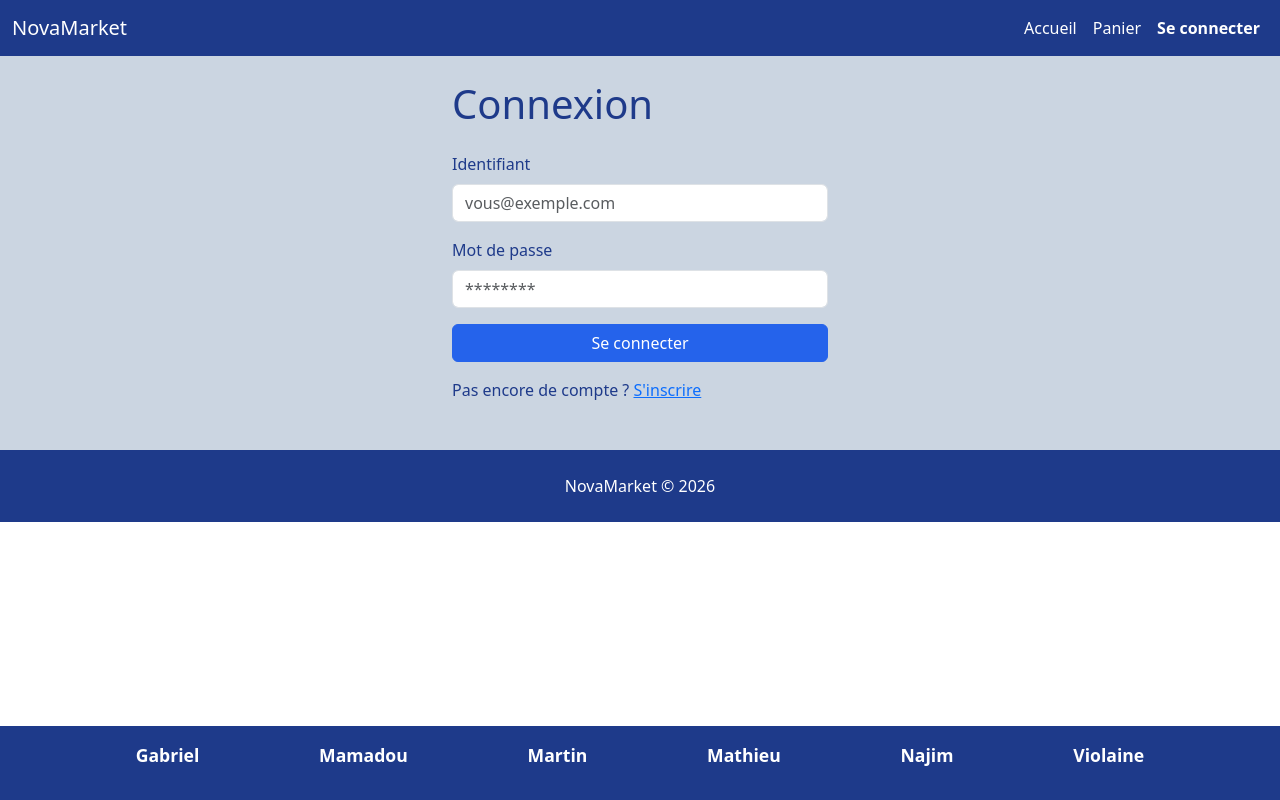
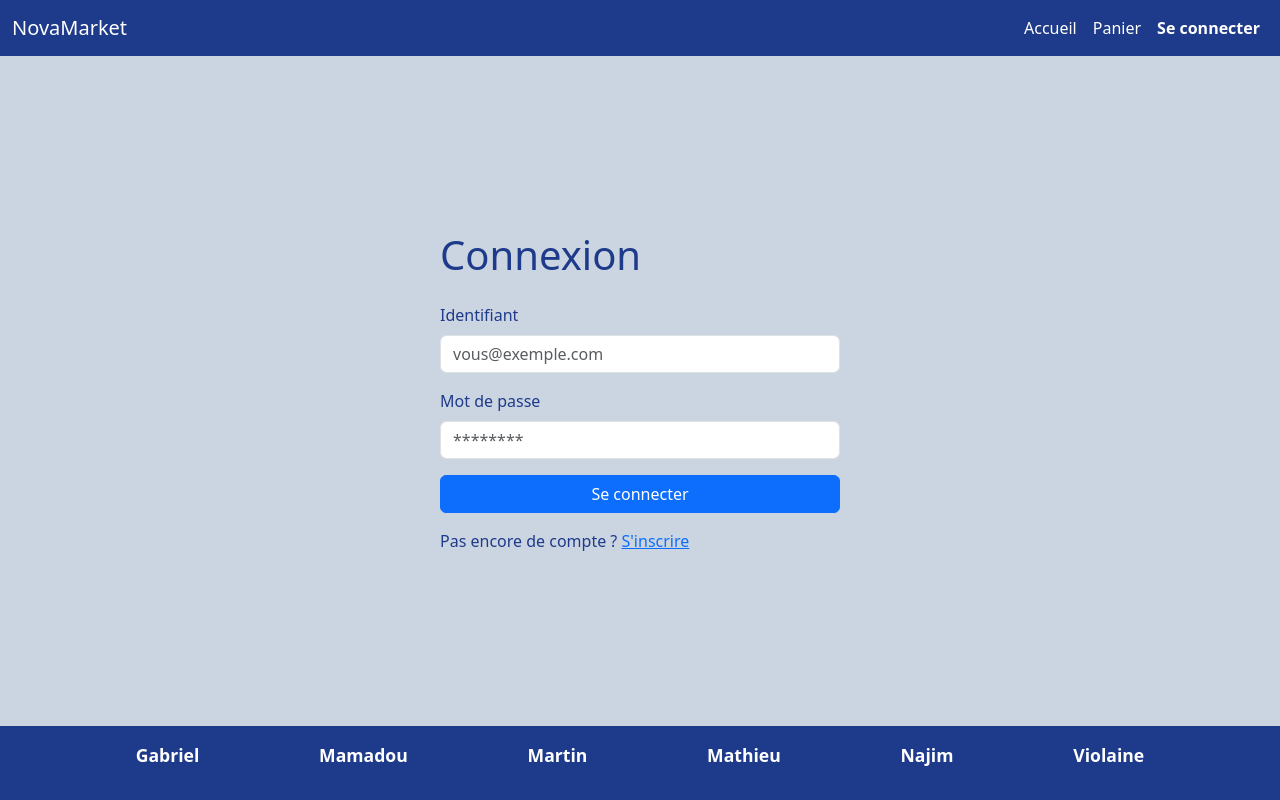
Before and after one commit to ViolaineLebec/Fake-Store-avec-IA, an Angular app: page /login in a window 1280 px wide. Built offline with nearby package versions, Linux system fonts and the light colour scheme.

Commit message:
Navbar et footer de Violaine mergée avec mon travail sur login et inscription

```diff
--- a/src/app/inscription/inscription.html
+++ b/src/app/inscription/inscription.html
@@ -1,32 +1,5 @@
-<!DOCTYPE html>
-<html lang="fr">
-<head>
-<meta charset="UTF-8">
-<title>NovaMarket - Connexion</title>
-<link href="https://cdn.jsdelivr.net/npm/bootstrap@5.3.3/dist/css/bootstrap.min.css" rel="stylesheet">
-<style>
-  body { background-color: #CBD5E1; color: #1E3A8A; }
-  .navbar { background-color: #1E3A8A !important; }
-  .navbar-brand, .nav-link { color: #FFFFFF !important; }
-  .form-control { background-color: #FFFFFF; }
-  .btn-primary { background-color: #2563EB; border-color: #2563EB; color: #FFFFFF; }
-  footer { background-color: #1E3A8A; color: #FFFFFF; }
-</style>
-</head>
-<body>
-
-<nav class="navbar navbar-expand">
-  <div class="container">
-    <a class="navbar-brand" href="accueil.html">NovaMarket</a>
-    <ul class="navbar-nav">
-      <li class="nav-item"><a class="nav-link" href="accueil.html">Accueil</a></li>
-      <li class="nav-item"><a class="nav-link" href="connexion.html">Connexion</a></li>
-      <li class="nav-item"><a class="nav-link" href="panier.html">Panier / Commande</a></li>
-    </ul>
-  </div>
-</nav>
-
-<div class="container mt-4" style="max-width: 400px;">
+<div class="min-vh-100 d-flex align-items-center justify-content-center" style="background-color: #CBD5E1; color: #1E3A8A;">
+  <div style="max-width: 400px; width: 100%;">
     <h1 class="mb-4">Inscription</h1>
 
     <form>
@@ -42,17 +15,9 @@
         <label class="form-label">Confirmer le mot de passe</label>
         <input type="password" class="form-control" placeholder="********">
       </div>
-    <button type="button" class="btn btn-primary w-100" (click)="onCreerCompte()"> Créer un compte </button>
+      <button type="button" class="btn btn-primary w-100" (click)="onCreerCompte()">Créer un compte</button>
     </form>
 
-  <p class="mt-3">Déjà un compte ? <a routerLink="../login">Se connecter</a></p>
+    <p class="mt-3">Déjà un compte ? <a routerLink="/login">Se connecter</a></p>
   </div>
-
-<footer class="mt-5 py-4 text-center">
-  <div class="container">
-    NovaMarket &copy; 2026
 </div>
-</footer>
-
-</body>
-</html>
--- a/src/app/login/login.html
+++ b/src/app/login/login.html
@@ -1,32 +1,5 @@
-<!DOCTYPE html>
-<html lang="fr">
-<head>
-<meta charset="UTF-8">
-<title>NovaMarket - Connexion</title>
-<link href="https://cdn.jsdelivr.net/npm/bootstrap@5.3.3/dist/css/bootstrap.min.css" rel="stylesheet">
-<style>
-  body { background-color: #CBD5E1; color: #1E3A8A; }
-  .navbar { background-color: #1E3A8A !important; }
-  .navbar-brand, .nav-link { color: #FFFFFF !important; }
-  .form-control { background-color: #FFFFFF; }
-  .btn-primary { background-color: #2563EB; border-color: #2563EB; color: #FFFFFF; }
-  footer { background-color: #1E3A8A; color: #FFFFFF; }
-</style>
-</head>
-<body>
-
-<nav class="navbar navbar-expand">
-  <div class="container">
-    <a class="navbar-brand" href="accueil.html">NovaMarket</a>
-    <ul class="navbar-nav">
-      <li class="nav-item"><a class="nav-link" href="accueil.html">Accueil</a></li>
-      <li class="nav-item"><a class="nav-link" href="connexion.html">Connexion</a></li>
-      <li class="nav-item"><a class="nav-link" href="panier.html">Panier / Commande</a></li>
-    </ul>
-  </div>
-</nav>
-
-<div class="container mt-4" style="max-width: 400px;">
+<div class="min-vh-100 d-flex align-items-center justify-content-center" style="background-color: #CBD5E1; color: #1E3A8A;">
+  <div style="max-width: 400px; width: 100%;">
     <h1 class="mb-4">Connexion</h1>
 
     <form>
@@ -38,16 +11,9 @@
         <label class="form-label">Mot de passe</label>
         <input type="password" class="form-control" placeholder="********">
       </div>
-    <button type="button" class="btn btn-primary w-100" (click)="onSeConnecter()"> Se connecter </button>
+      <button type="button" class="btn btn-primary w-100" (click)="onSeConnecter()">Se connecter</button>
     </form>
 
-<p class="mt-3">Pas encore de compte ? <a routerLink="../inscription">S'inscrire</a></p></div>
-
-<footer class="mt-5 py-4 text-center">
-  <div class="container">
-    NovaMarket &copy; 2026
+    <p class="mt-3">Pas encore de compte ? <a routerLink="/inscription">S'inscrire</a></p>
   </div>
-</footer>
-
-</body>
-</html>
+</div>
```
Lines whose indentation alone changed are shown as unchanged.
